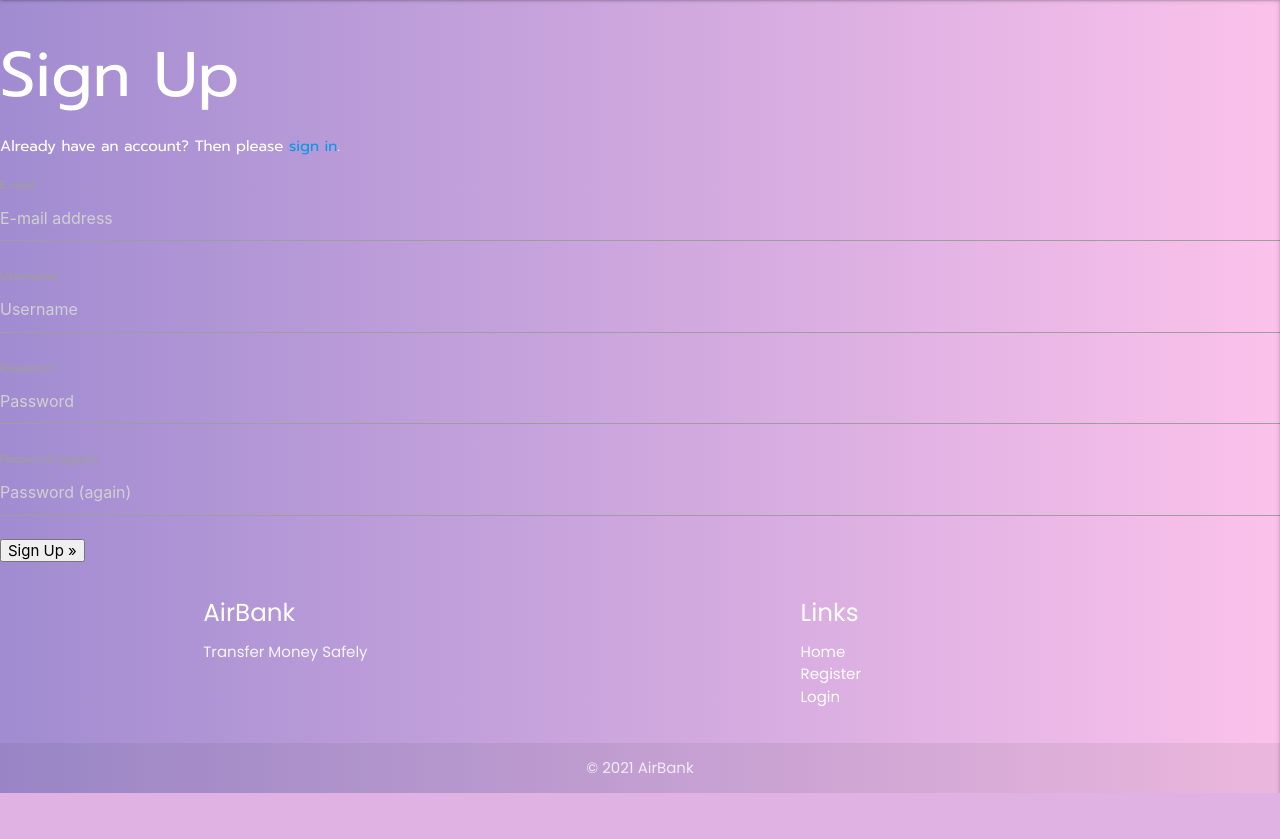
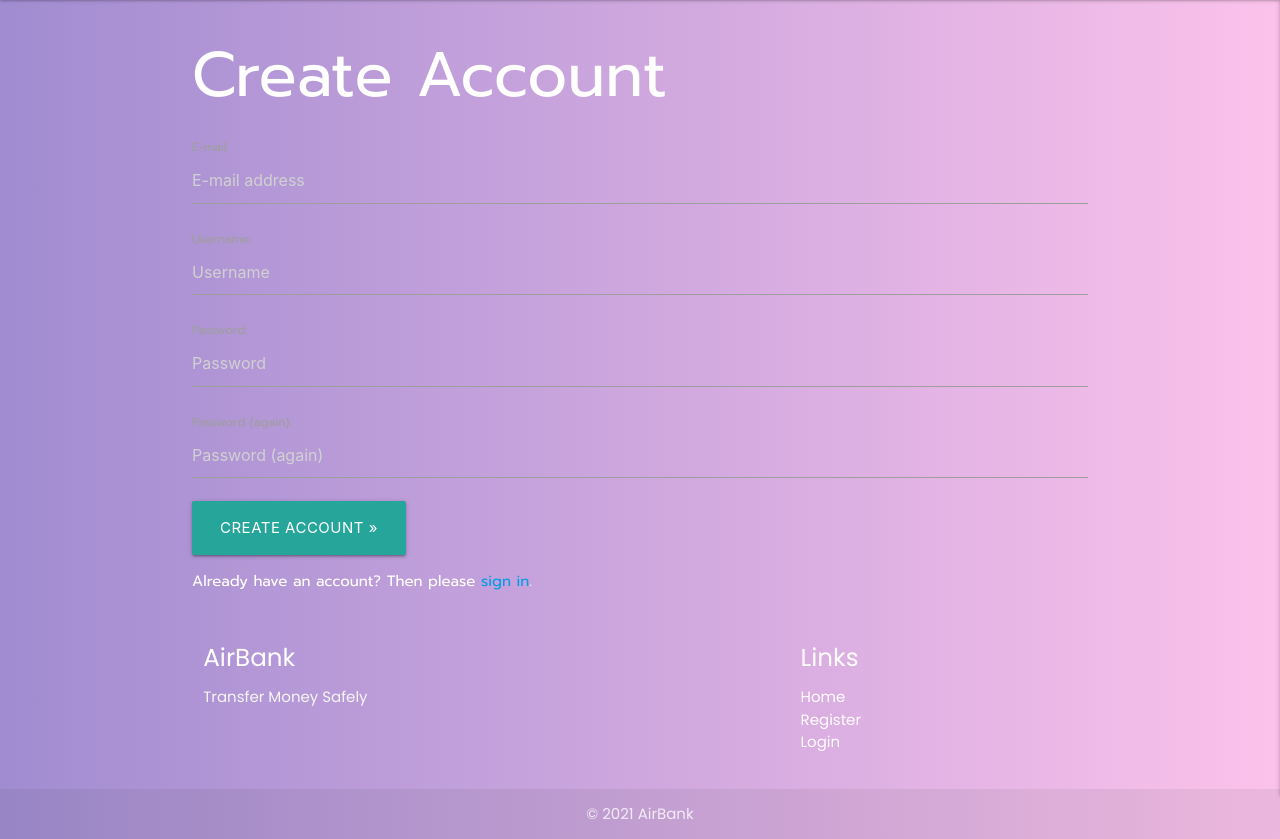
Before and after one commit to Code-Institute-Submissions/airbank, a Django app: page /accounts/signup/ in a window 1280 px wide. Shown: the part 65-904 px from the top of the page. Before the commit the page ends 858 px from the top, so only its background shows below. Run offline with Django 3.2, Linux system fonts and the light colour scheme; parts of the project's set-up code (start-up, migrations or seed data) failed here and were passed over.

```diff
--- a/static/js/script.js
+++ b/static/js/script.js
@@ -1,7 +1,58 @@
-$(document).ready(function(){
+$(document).ready(function () {
     $('.modal').modal();
     $('.sidenav').sidenav({
         edge: "right",
         inDuration: "750"
-      });
-  });
+    });
+});
+
+(document).ready(function () {
+    var str_amount;
+    var amount;
+    $('.sidenav').sidenav();
+
+    document.addEventListener('DOMContentLoaded', function () {
+        var elems = document.querySelectorAll('.dropdown-trigger');
+        var instances = M.Dropdown.init(elems, options);
+    });
+
+    $('.dropdown-trigger').dropdown();
+    console.log("Sidebar and dropdown menu initialised");
+
+    // Get Stripe publishable key
+    fetch("/config/")
+        .then((result) => {
+            return result.json();
+        })
+        .then((data) => {
+            // Initialize Stripe.js
+            const stripe = Stripe(data.publicKey);
+
+
+            console.log("Stripe initialised");
+            // Event handler
+            document.querySelector("#submitBtn").addEventListener("click", () => {
+                // Get user input amount, convert to integer, multiply by 100 for stripe compatibility
+                str_amount = $('#amount').val();
+                amount = parseInt(str_amount) * 100;
+                // Get Checkout Session ID
+                fetch("/create-checkout-session/?" + new URLSearchParams({
+                        amount: amount,
+                    }))
+                    .then((result) => {
+                        return result.json();
+                    })
+                    .then((data) => {
+                        console.log(data);
+                        // Redirect to Stripe Checkout
+                        console.log("redirecting to Stripe checkout");
+                        return stripe.redirectToCheckout({
+                            sessionId: data.sessionId
+                        });
+                    })
+                    .then((res) => {
+                        console.log(res);
+                    });
+            });
+        });
+});
--- a/templates/allauth/account/base.html
+++ b/templates/allauth/account/base.html
@@ -1 +1,2 @@
 {% extends "base.html" %}
+{% load static %}
--- a/templates/allauth/account/email_confirm.html
+++ b/templates/allauth/account/email_confirm.html
@@ -7,6 +7,7 @@
 
 
 {% block content %}
+<div class="container">
 <h1>{% trans "Confirm E-mail Address" %}</h1>
 
 {% if confirmation %}
@@ -19,7 +20,7 @@
 {% csrf_token %}
     <button type="submit">{% trans 'Confirm' %}</button>
 </form>
-
+</div>
 {% else %}
 
 {% url 'account_email' as email_url %}
--- a/templates/allauth/account/signup.html
+++ b/templates/allauth/account/signup.html
@@ -1,13 +1,11 @@
 {% extends "account/base.html" %}
-
 {% load i18n %}
 
-{% block head_title %}{% trans "Signup" %}{% endblock %}
+{% block head_title %}{% trans "Create Account" %}{% endblock %}
 
 {% block content %}
-<h1>{% trans "Sign Up" %}</h1>
-
-<p>{% blocktrans %}Already have an account? Then please <a href="{{ login_url }}">sign in</a>.{% endblocktrans %}</p>
+<div class="container">
+  <h1>{% trans "Create Account" %}</h1>
 
   <form class="signup" id="signup_form" method="post" action="{% url 'account_signup' %}">
     {% csrf_token %}
@@ -15,7 +13,9 @@
     {% if redirect_field_value %}
     <input type="hidden" name="{{ redirect_field_name }}" value="{{ redirect_field_value }}" />
     {% endif %}
-  <button type="submit">{% trans "Sign Up" %} &raquo;</button>
+    <button class="btn-large" type="submit">{% trans "Create Account" %} &raquo;</button>
   </form>
+  <p>{% blocktrans %}Already have an account? Then please <a href="{{ login_url }}">sign in</a>.{% endblocktrans %}</p>
+</div>
 
 {% endblock %}
```
Also changed, not shown: templates/allauth/account/login.html (+9 -6 lines), templates/allauth/account/static/account/css/account.css (added). Lines whose indentation alone changed are shown as unchanged.
